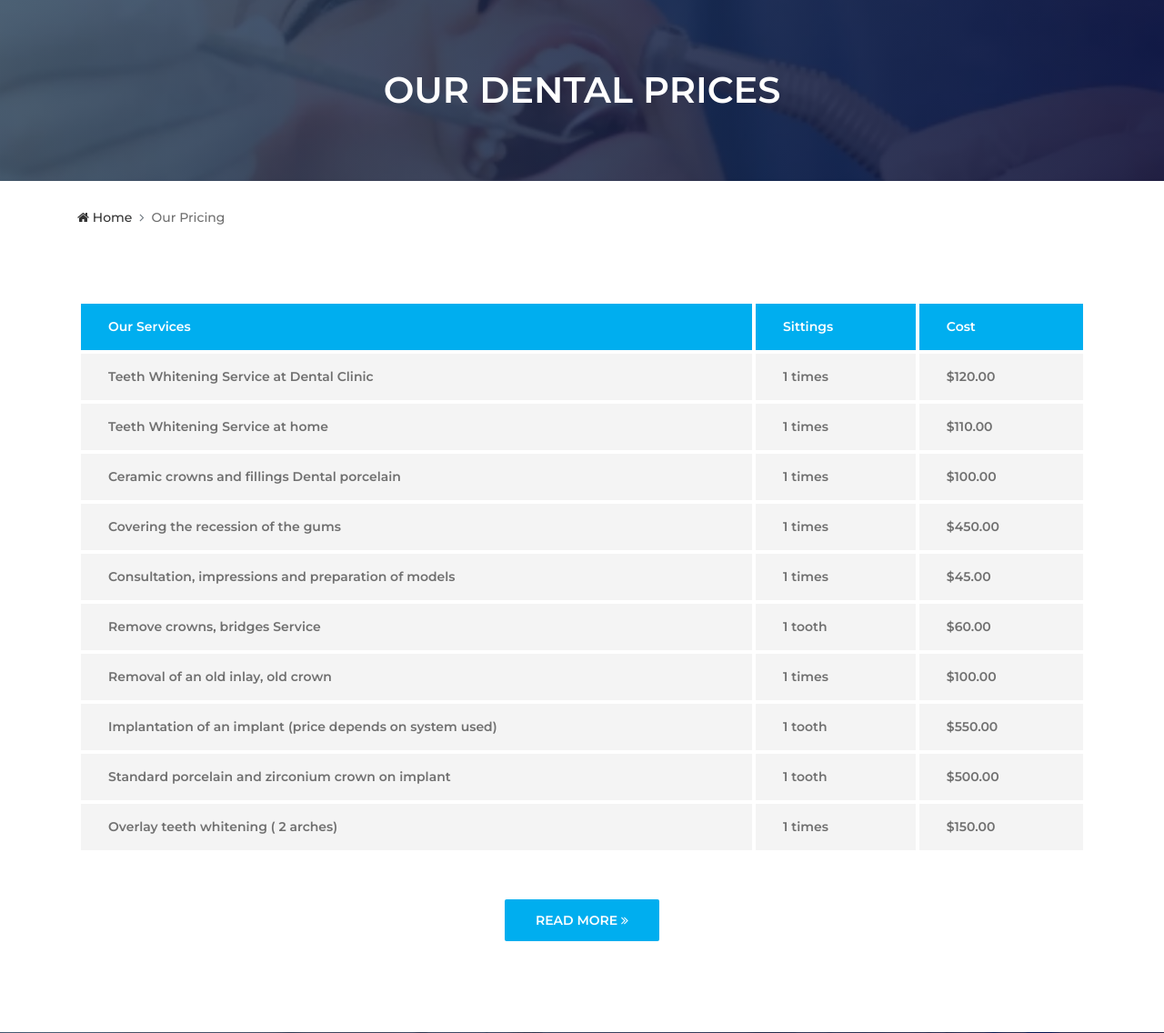
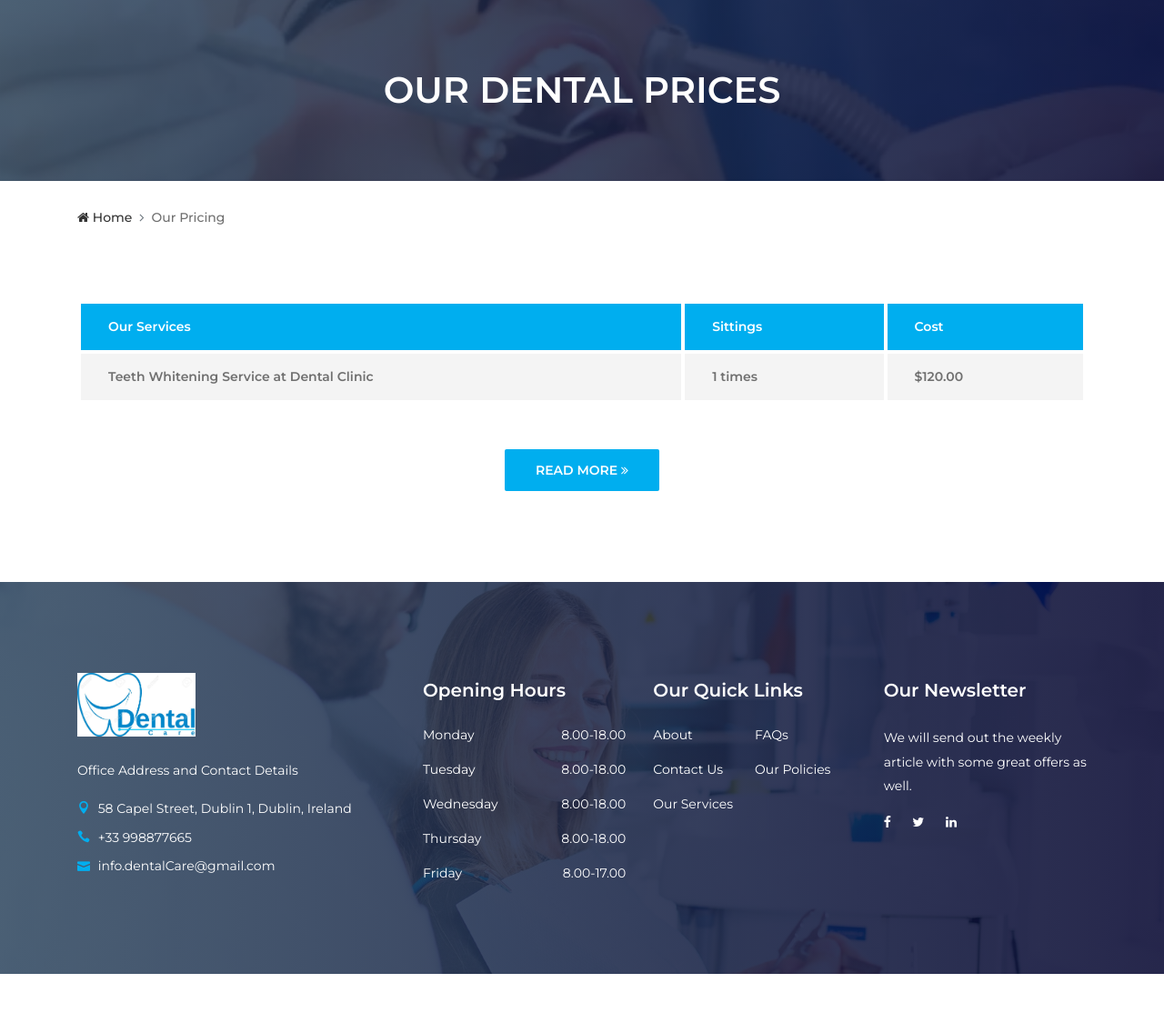
Before and after one commit to Ritesh00786/DentalCareWebsite, a Django app: page /pricing.html in a window 1280 px wide. Shown: the part 131-1267 px from the top of the page at 91% size. After the commit the page ends 1202 px from the top, so only its background shows below. Run offline with Django 3.2, Linux system fonts and the light colour scheme; some libraries are stand-ins or nearby versions.

Commit message:
changes for json

```diff
--- a/website/templates/pricing.html
+++ b/website/templates/pricing.html
@@ -46,54 +46,9 @@
               </thead>
               <tbody>
                 <tr>
-                  <th scope="row">Teeth Whitening Service at Dental Clinic</th>
-                  <td>1 times</td>
-                  <td>$120.00</td>
-                </tr>
-                <tr>
-                  <th scope="row">Teeth Whitening Service at home</th>
-                  <td>1 times</td>
-                  <td>$110.00</td>
-                </tr>
-                <tr>
-                  <th scope="row">Ceramic crowns and fillings Dental porcelain</th>
-                  <td>1 times</td>
-                  <td>$100.00</td>
-                </tr>
-                <tr>
-                  <th scope="row">Covering the recession of the gums</th>
-                  <td>1 times</td>
-                  <td>$450.00</td>
-                </tr>
-                <tr>
-                  <th scope="row">Consultation, impressions and preparation of models</th>
-                  <td>1 times</td>
-                  <td>$45.00</td>
-                </tr>
-                <tr>
-                  <th scope="row">Remove crowns, bridges Service</th>
-                  <td>1 tooth</td>
-                  <td>$60.00</td>
-                </tr>
-                <tr>
-                  <th scope="row">Removal of an old inlay, old crown</th>
-                  <td>1 times</td>
-                  <td>$100.00</td>
-                </tr>
-                <tr>
-                  <th scope="row">Implantation of an implant (price depends on system used)</th>
-                  <td>1 tooth</td>
-                  <td>$550.00</td>
-                </tr>
-                <tr>
-                  <th scope="row">Standard porcelain and zirconium crown on implant</th>
-                  <td>1 tooth</td>
-                  <td>$500.00</td>
-                </tr>
-                <tr>
-                  <th scope="row">Overlay teeth whitening ( 2 arches)</th>
-                  <td>1 times</td>
-                  <td>$150.00</td>
+                  <th scope="row">{{services}}</th>
+                  <td>{{sittings}}</td>
+                  <td>{{cost}}</td>
                 </tr>
               </tbody>
             </table>
--- a/website/views.py
+++ b/website/views.py
@@ -1,5 +1,7 @@
 from django.shortcuts import render
 from django.core.mail import send_mail
+from django.http import JsonResponse
+from django.core import serializers
 
 def home(request):
 	return render(request, 'home.html', {})
@@ -32,7 +34,32 @@ def service(request):
 	return render(request, 'service.html', {})
 
 def pricing(request):
-	return render(request, 'pricing.html', {})
+
+	# {% for i in data%}
+ #              {{i.services}}
+ #              {{i.sittings}}
+ #              {{i.cost}}
+ #            {% endfor %}
+
+	# data = {
+	# 	"services" : "Teeth Whitening Service at Dental Clinic",
+	# 	"sittings" : "1 times",
+	# 	"cost" : "$120.00"
+	# }
+
+	# response = {'results': data}
+
+	# data = serializers.serialize('json', data)
+ #    context = {"data":data}
+ #    return render(request, "pricing.html", context)
+
+	# finalData = JsonResponse(data)
+	context = {
+		"services" : "Teeth Whitening Service at Dental Clinic",
+		"sittings" : "1 times",
+		"cost" : "$120.00"
+	}
+	return render(request, 'pricing.html', context)
 
 def appointment(request):
 	if request.method == "POST":
@@ -66,3 +93,65 @@ def appointment(request):
 
 	else:
 		return render(request, 'home.html', {})
+
+
+# def price_model_detail_view(request):
+# 	data = [
+# 	{
+# 		"services" : "Teeth Whitening Service at Dental Clinic",
+# 		"sittings" : "1 times",
+# 		"cost" : "$120.00"
+# 	},
+# 	{
+# 		"services" : "Teeth Whitening Service at home",
+# 		"sittings" : "1 times",
+# 		"cost" : "$110.00"
+# 	},
+# 	{
+# 		"services" : "Ceramic crowns and fillings Dental porcelain",
+# 		"sittings" : "1 times",
+# 		"cost" : "$100.00"
+# 	},
+# 	{
+# 		"services" : "Covering the recession of the gums",
+# 		"sittings" : "1 times",
+# 		"cost" : "$450.00"
+# 	},
+# 	{
+# 		"services" : "Teeth Whitening Service at Dental Clinic",
+# 		"sittings" : "1 times",
+# 		"cost" : "$120.00"
+# 	},
+# 	{
+# 		"services" : "Consultation, impressions and preparation of models",
+# 		"sittings" : "1 times",
+# 		"cost" : "$45.00"
+# 	},
+# 	{
+# 		"services" : "Remove crowns, bridges Service",
+# 		"sittings" : "1 tooth",
+# 		"cost" : "$60.00"
+# 	},
+# 	{
+# 		"services" : "Removal of an old inlay, old crown",
+# 		"sittings" : "1 times",
+# 		"cost" : "$100.00"
+# 	},
+# 	{
+# 		"services" : "Implantation of an implant (price depends on system used)",
+# 		"sittings" : "1 tooth",
+# 		"cost" : "$550.00"
+# 	},
+# 	{
+# 		"services" : "Standard porcelain and zirconium crown on implant",
+# 		"sittings" : "1 tooth",
+# 		"cost" : "$500.00"
+# 	},
+# 	{
+# 		"services" : "Overlay teeth whitening ( 2 arches)",
+# 		"sittings" : "1 times",
+# 		"cost" : "$150.00"
+# 	}
+# 	]
+
+# 	return JsonResponse(data)
```
